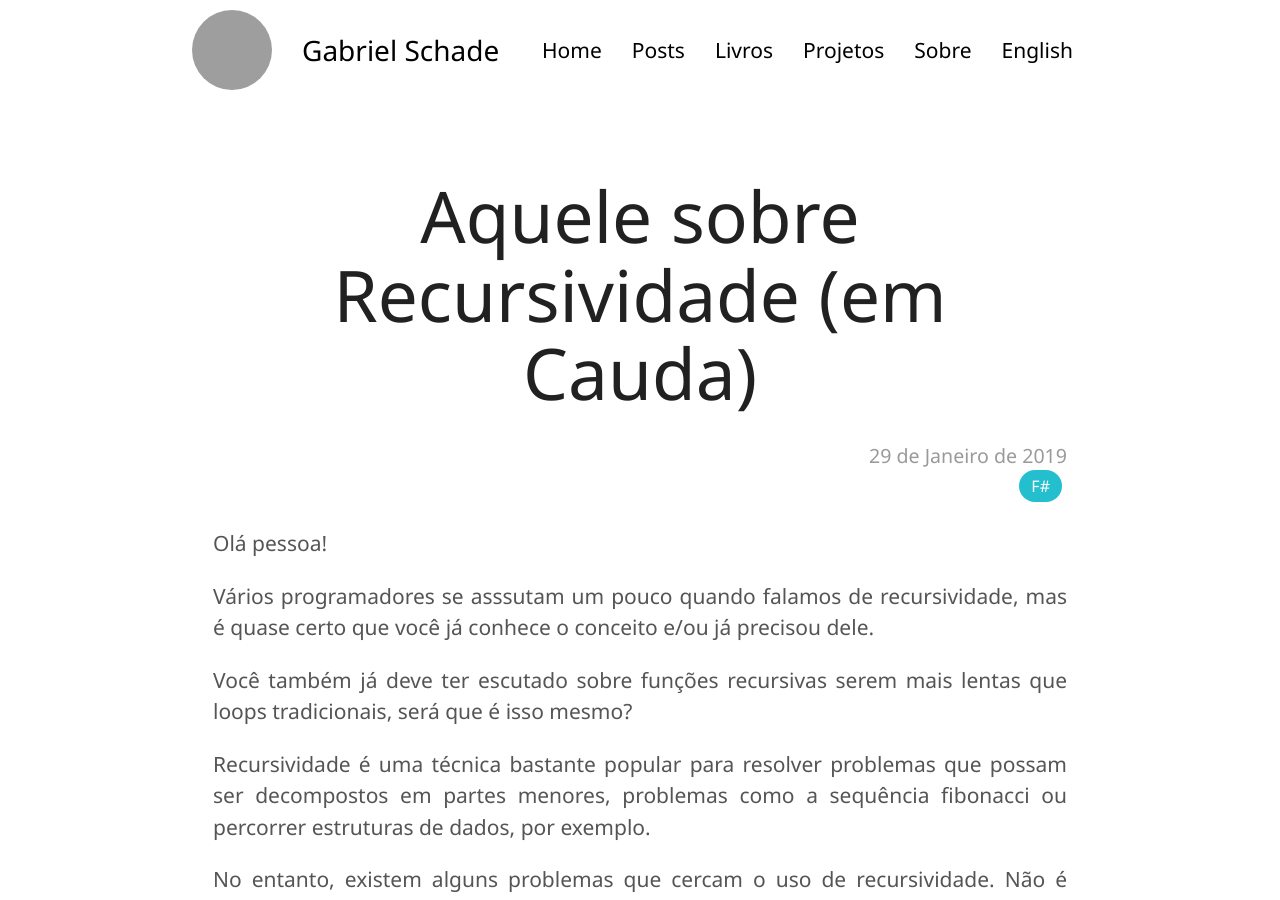
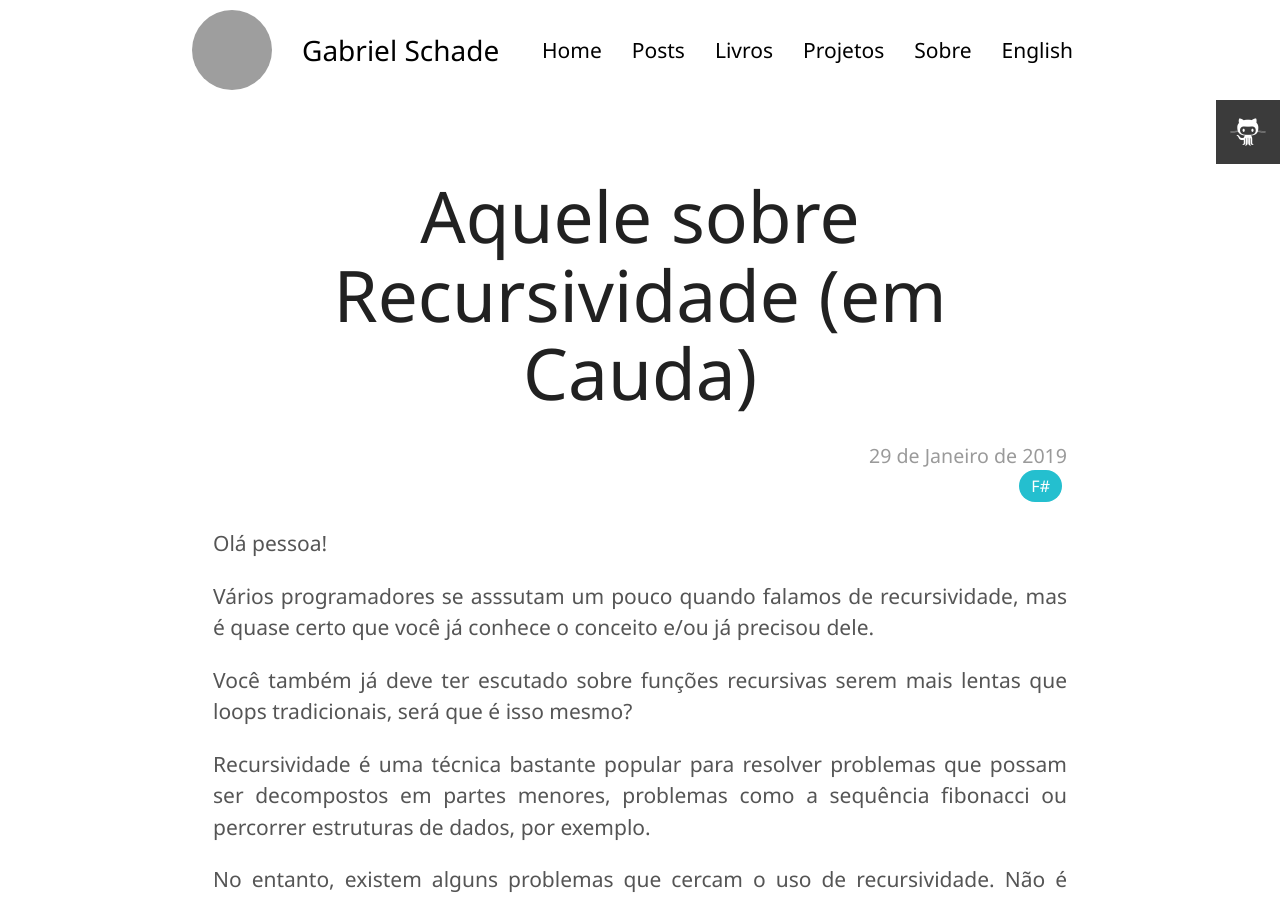
Before and after one commit to gabrielschade/gabrielschade.github.io, a Jekyll site: the page built from _posts/2019-01-29-recursao-cauda.markdown, in a window 1280 px wide and 900 px high. Built offline with Jekyll 4.4.1, drawn with Linux system fonts in a browser that asks for light colours; nearby versions of some CDN libraries; comment, search, counter and statistics services are not loaded; grey boxes are pictures that could not be loaded.

Commit message:
Inclusão do link no github

```diff
--- a/_posts/2019-01-29-recursao-cauda.markdown
+++ b/_posts/2019-01-29-recursao-cauda.markdown
@@ -13,6 +13,8 @@ Vários programadores se asssutam um pouco quando falamos de recursividade, mas
 Você também já deve ter escutado sobre funções recursivas serem mais lentas que loops tradicionais, será que é isso mesmo?
 
 <!--more-->
+
+{% include github-link.html link="https://github.com/gabrielschade/algorithms/blob/master/TailRecursion/Program.fs" %}
 
 Recursividade é uma técnica bastante popular para resolver problemas que possam ser decompostos em partes menores, problemas como a sequência fibonacci ou percorrer estruturas de dados, por exemplo.
 
```
